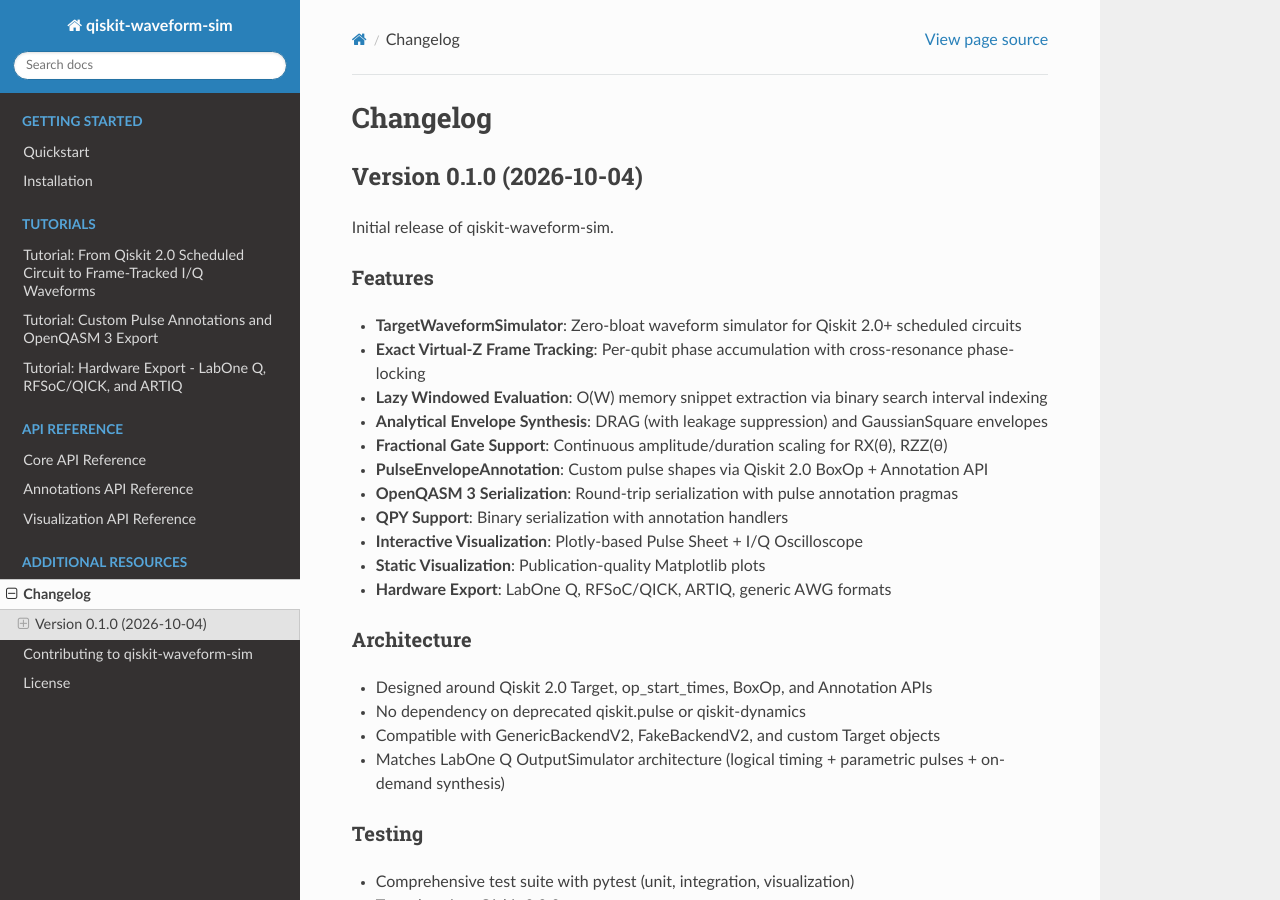
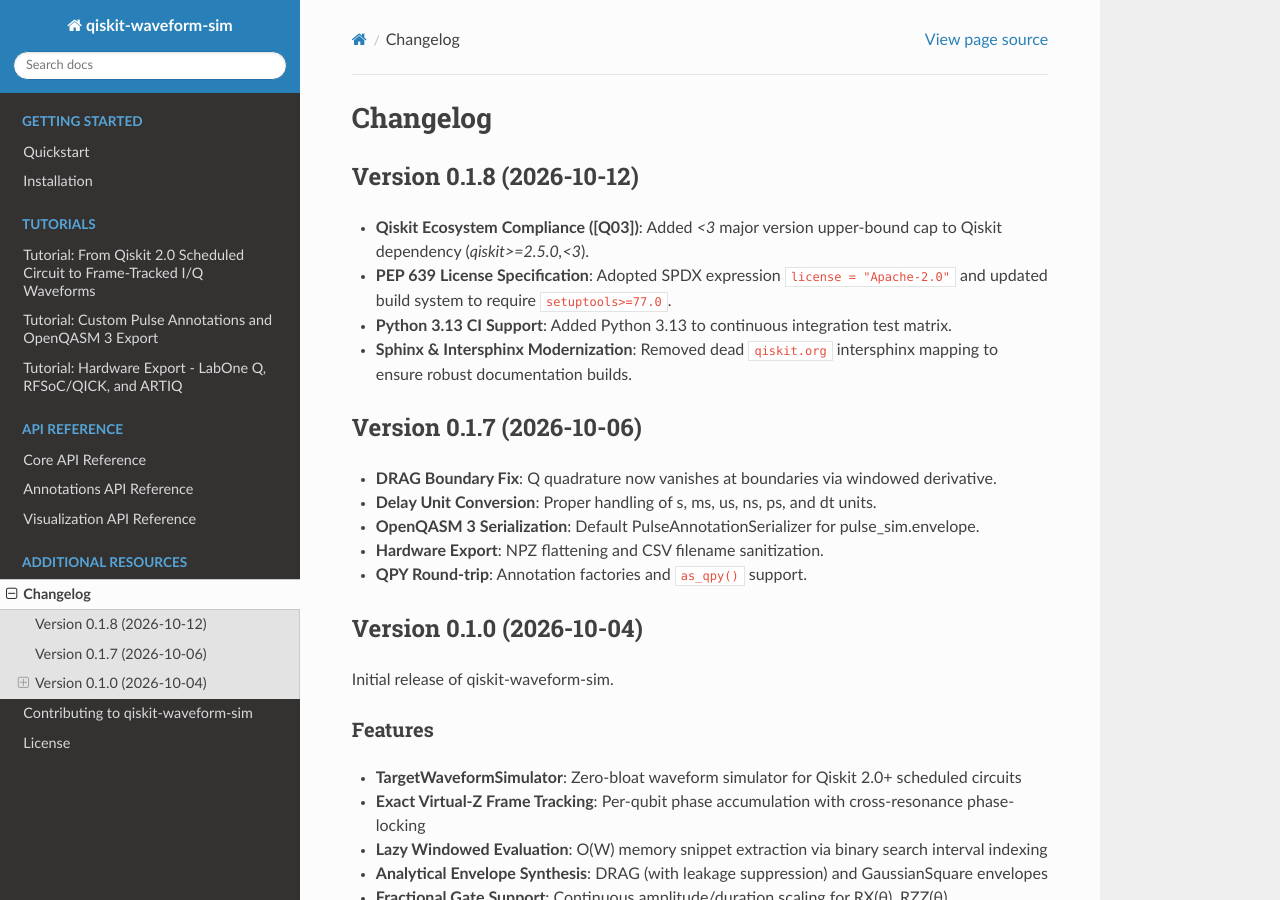
Before and after one commit to PratulDeshpande/qiskit-waveform-sim, a Sphinx documentation site: the page built from docs/source/changelog.rst, in a window 1280 px wide and 900 px high. Built offline with Sphinx 7.4.7 and the Read the Docs theme 3.1.0, drawn with Linux system fonts in a browser that asks for light colours.

Commit message:
chore: release v0.1.8 with PEP 639 license, Qiskit 3.0 cap, and Python 3.13 CI

```diff
--- a/docs/source/changelog.rst
+++ b/docs/source/changelog.rst
@@ -1,5 +1,22 @@
 Changelog
 =========
+
+Version 0.1.8 (2026-10-12)
+--------------------------
+
+* **Qiskit Ecosystem Compliance ([Q03])**: Added `<3` major version upper-bound cap to Qiskit dependency (`qiskit>=2.5.0,<3`).
+* **PEP 639 License Specification**: Adopted SPDX expression ``license = "Apache-2.0"`` and updated build system to require ``setuptools>=77.0``.
+* **Python 3.13 CI Support**: Added Python 3.13 to continuous integration test matrix.
+* **Sphinx & Intersphinx Modernization**: Removed dead ``qiskit.org`` intersphinx mapping to ensure robust documentation builds.
+
+Version 0.1.7 (2026-10-06)
+--------------------------
+
+* **DRAG Boundary Fix**: Q quadrature now vanishes at boundaries via windowed derivative.
+* **Delay Unit Conversion**: Proper handling of s, ms, us, ns, ps, and dt units.
+* **OpenQASM 3 Serialization**: Default PulseAnnotationSerializer for pulse_sim.envelope.
+* **Hardware Export**: NPZ flattening and CSV filename sanitization.
+* **QPY Round-trip**: Annotation factories and ``as_qpy()`` support.
 
 Version 0.1.0 (2026-10-04)
 --------------------------
--- a/docs/source/conf.py
+++ b/docs/source/conf.py
@@ -4,8 +4,8 @@
 project = 'qiskit-waveform-sim'
 copyright = '2026, Pratul Deshpande'
 author = 'Pratul Deshpande'
-release = '0.1.7'
-version = '0.1.7'
+release = '0.1.8'
+version = '0.1.8'
 
 # -- General configuration ---------------------------------------------------
 extensions = [
@@ -41,7 +41,6 @@ napoleon_use_admonition_for_references = True
 intersphinx_mapping = {
     'python': ('https://docs.python.org/3', None),
     'numpy': ('https://numpy.org/doc/stable/', None),
-    'qiskit': ('https://qiskit.org/documentation/', None),
     'plotly': ('https://plotly.com/python-api-reference/', None),
 }
 
--- a/qiskit_waveform_sim/__init__.py
+++ b/qiskit_waveform_sim/__init__.py
@@ -25,7 +25,7 @@ from qiskit_waveform_sim.visualization import (
     show_pulse_sheet,
 )
 
-__version__ = "0.1.2"
+__version__ = "0.1.8"
 __all__ = [
     "TargetWaveformSimulator",
     "WaveformSnippet",
```
Also changed, not shown: CHANGELOG.md (+9 -6 lines), README.md (+1 -1 lines), pyproject.toml (+5 -5 lines), 2 other files.
